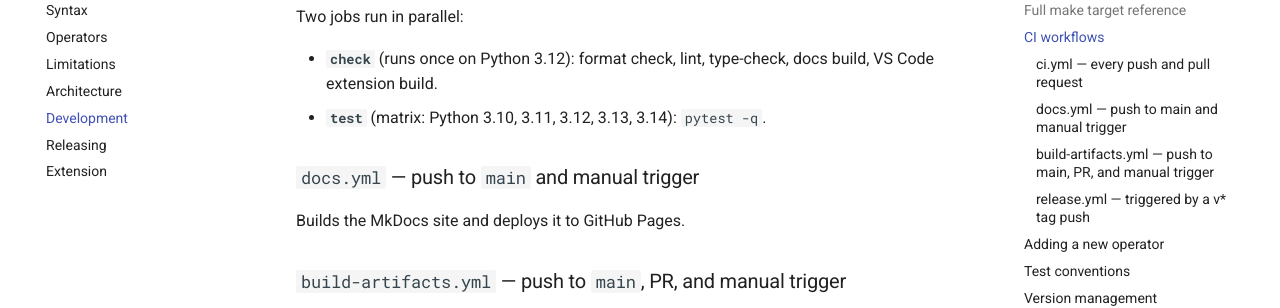
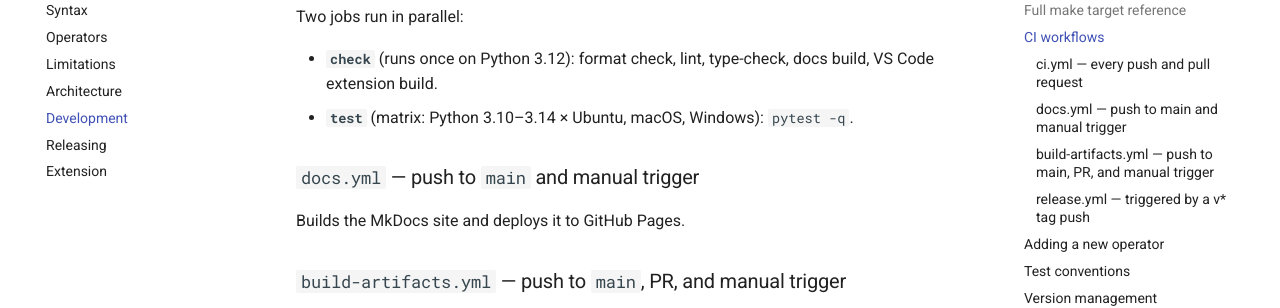
Before and after one commit to Davidxswang/torchshapeflow, an MkDocs documentation site: the page built from docs/development.md, in a window 1280 px wide and 900 px high, scrolled down 1600 px. Shown: the part 152-460 px from the top of the window. Built offline with MkDocs 1.6.1 and Material for MkDocs 9.7.7, drawn with Linux system fonts in a browser that asks for light colours.

Commit message:
add macOS and Windows to CI test matrix

```diff
--- a/docs/development.md
+++ b/docs/development.md
@@ -52,7 +52,7 @@ All workflows live in `.github/workflows/`.
 Two jobs run in parallel:
 
 - **`check`** (runs once on Python 3.12): format check, lint, type-check, docs build, VS Code extension build.
-- **`test`** (matrix: Python 3.10, 3.11, 3.12, 3.13, 3.14): `pytest -q`.
+- **`test`** (matrix: Python 3.10–3.14 × Ubuntu, macOS, Windows): `pytest -q`.
 
 ### `docs.yml` — push to `main` and manual trigger
 
```
Also changed, not shown: 1 other file.
